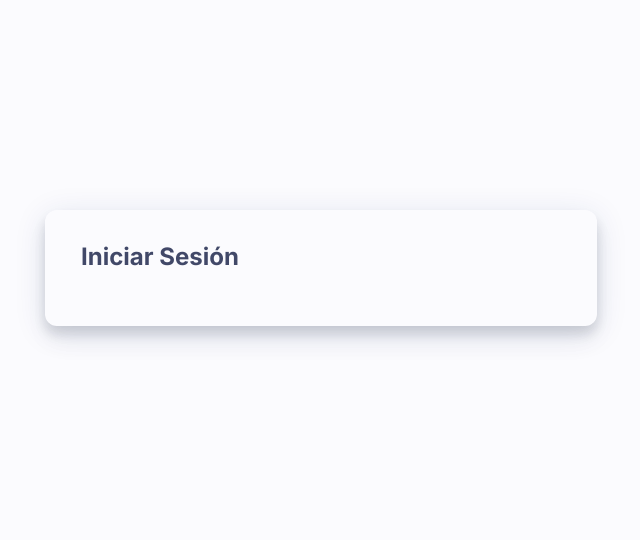
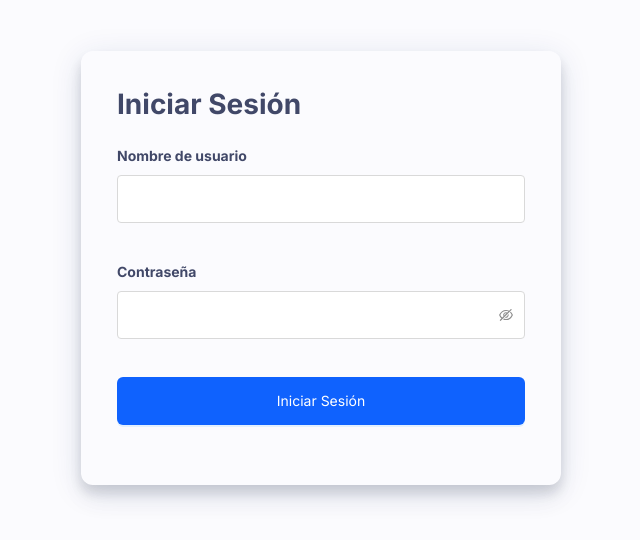
Before and after one commit to adrespi-dev/recomendations-client, a React (Create React App) app: page /login in a window 1280 px wide. Shown: the part 132-672 px from the top of the page, without its empty margins (319-959 px from the left). Built offline with nearby package versions, Linux system fonts and the light colour scheme.

Commit message:
Pantallas de Login y AuthContext

```diff
--- a/package.json
+++ b/package.json
@@ -11,6 +11,7 @@
     "@types/react": "^18.0.0",
     "@types/react-dom": "^18.0.0",
     "@types/react-router-dom": "^5.3.3",
+    "antd": "^5.1.1",
     "axios": "^1.2.1",
     "dayjs": "^1.11.7",
     "jwt-decode": "^3.1.2",
--- a/src/App.tsx
+++ b/src/App.tsx
@@ -1,8 +1,12 @@
-import React from "react";
+import { AntdTheme } from "./core/AntdTheme";
 import { AppRouter } from "./core/AppRouter";
 
 function App() {
-  return <AppRouter />;
+  return (
+    <AntdTheme>
+      <AppRouter />
+    </AntdTheme>
+  );
 }
 
 export default App;
--- a/src/auth/Login.scss
+++ b/src/auth/Login.scss
@@ -6,15 +6,21 @@
   align-items: center;
   justify-content: center;
   background-color: #fbfbfe;
-}
 
   .login-card {
     padding: 12px 36px 36px;
     border-radius: 0.75rem;
     width: 30rem;
-  box-shadow: 0 16px 24px #2200330a, 0 6px 32px #0730721f, 0 8px 12px #0e0d1a1f;
+    box-shadow: 0 16px 24px #2200330a, 0 6px 32px #0730721f,
+      0 8px 12px #0e0d1a1f;
   }
 
   .login-title {
     color: #414868;
   }
+
+  .login-form-item {
+    width: 100%;
+    margin-bottom: 38px;
+  }
+}
--- a/src/auth/Login.tsx
+++ b/src/auth/Login.tsx
@@ -1,12 +1,74 @@
-import { FC } from "react";
+import { FC, useState } from "react";
 import "./Login.scss";
+import { Button, Form, Input } from "antd";
+import Password from "antd/es/input/Password";
+import { useAuth } from "../core/AuthContext";
 
 export const Login: FC = () => {
+  const { loginUser } = useAuth();
+  const [loading, setLoading] = useState(false);
+  const [form] = Form.useForm();
+
+  const onFinish = async ({
+    username,
+    password,
+  }: {
+    username: string;
+    password: string;
+  }) => {
+    setLoading(true);
+    await loginUser(username, password);
+  };
+
   return (
     <div className="login-wrapper">
       <div className="login-form-container">
         <div className="login-card">
-          <h2 className="login-title">Iniciar Sesión</h2>
+          <Form
+            form={form}
+            name="basic"
+            layout="vertical"
+            requiredMark={false}
+            onFinish={onFinish}
+            autoComplete="off">
+            <h1 className="login-title">Iniciar Sesión</h1>
+
+            <div className="login-form-item">
+              <Form.Item
+                label="Nombre de usuario"
+                name="username"
+                rules={[
+                  { required: true, message: "Ingrese un nombre usuario" },
+                ]}>
+                <Input />
+              </Form.Item>
+            </div>
+
+            <div className="login-form-item">
+              <Form.Item
+                label="Contraseña"
+                name="password"
+                rules={[{ required: true, message: "Ingrese una contraseña" }]}>
+                <Password />
+              </Form.Item>
+            </div>
+
+            <Form.Item shouldUpdate>
+              {({ getFieldsError }) => (
+                <Button
+                  type="primary"
+                  loading={loading}
+                  disabled={
+                    getFieldsError().filter(({ errors }) => errors.length)
+                      .length > 0
+                  }
+                  block
+                  htmlType="submit">
+                  Iniciar Sesión
+                </Button>
+              )}
+            </Form.Item>
+          </Form>
         </div>
       </div>
     </div>
--- /dev/null
+++ b/src/core/AntdTheme.tsx
@@ -0,0 +1,21 @@
+import { ConfigProvider } from "antd";
+import { FC } from "react";
+
+export const AntdTheme: FC<any> = ({ children }) => {
+  return (
+    <ConfigProvider
+      theme={{
+        token: {
+          fontFamily: "Inter",
+          colorText: "#414868",
+          colorPrimary: "#0f62fe",
+        },
+        components: {
+          Button: { controlHeight: 48 },
+          Input: { controlHeight: 48, borderRadius: 4 },
+        },
+      }}>
+      {children}
+    </ConfigProvider>
+  );
+};
--- /dev/null
+++ b/src/core/Env.tsx
@@ -0,0 +1 @@
+export const API_URL = process.env.API_URL;
--- /dev/null
+++ b/src/styles/components/_input.scss
@@ -0,0 +1,18 @@
+.ant-form-item-label {
+  font-weight: 600;
+  color: #414868;
+}
+
+.ant-input:focus,
+.ant-input-focused {
+  outline: 2px solid #0f62fe;
+  outline-offset: -2px;
+  transition: none;
+}
+
+.ant-input-affix-wrapper:focus,
+.ant-input-affix-wrapper-focused {
+  outline: 2px solid #0f62fe;
+  outline-offset: -2px;
+  transition: none;
+}
--- a/src/index.css
+++ b/src/styles/theme.scss
@@ -5,4 +5,12 @@ body {
     sans-serif;
   -webkit-font-smoothing: antialiased;
   -moz-osx-font-smoothing: grayscale;
+
+  color: #111827;
 }
+
+* {
+  box-sizing: border-box;
+}
+
+@import "./components/input";
```
Also changed, not shown: src/index.tsx (+6 -6 lines), 2 other files (tests, documents, lock files or other folders). Lines whose indentation alone changed are shown as unchanged.
